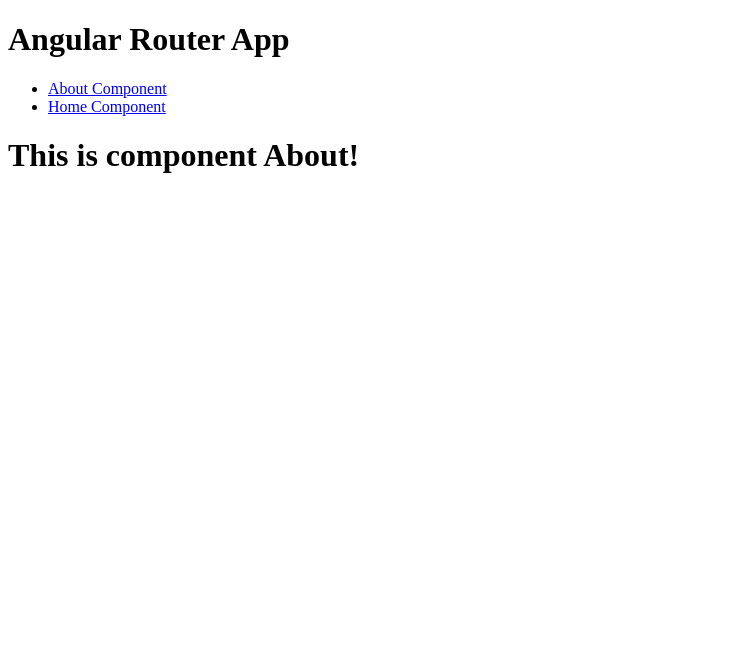
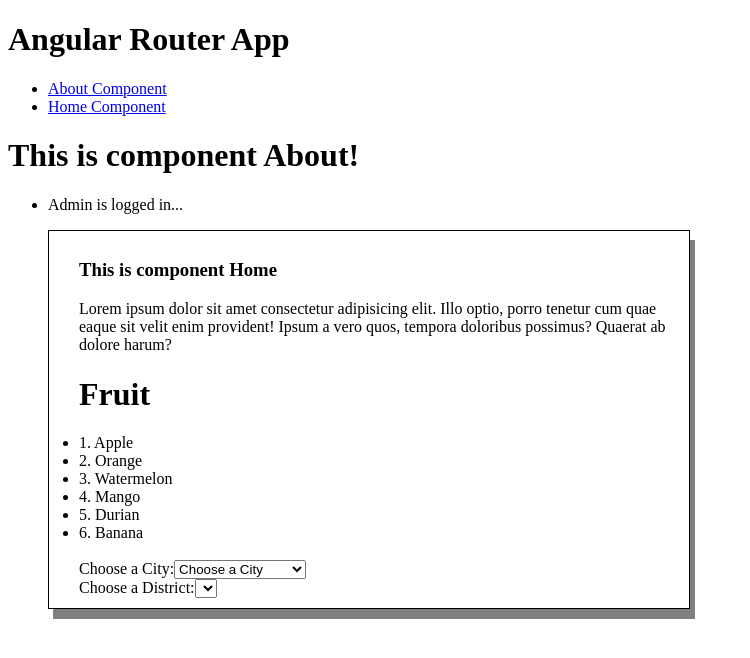
Before and after one commit to quanghuy215/DemoAngular_Github, an Angular app: page /about in a window 1280 px wide. Shown: the top 658 px of the page, without its empty margins (0-750 px from the left). Built offline with nearby package versions, Linux system fonts and the light colour scheme.

Commit message:
practice with ngSwitch

```diff
--- a/src/app/about/about.component.html
+++ b/src/app/about/about.component.html
@@ -1 +1,13 @@
 <h1>This is component About!</h1>
+<ul [ngSwitch]="loginName">
+  <li *ngSwitchCase="'user'">
+    <p>User is logged in...</p>
+  </li>
+  <li *ngSwitchCase="'admin'">
+    <p>Admin is logged in...</p>
+    <app-home></app-home>
+  </li>
+  <li *ngSwitchDefault>
+    <p>Please choose login name</p>
+  </li>
+</ul>
--- a/src/app/about/about.component.ts
+++ b/src/app/about/about.component.ts
@@ -3,13 +3,11 @@
 @Component({
   selector: 'app-about',
   templateUrl: './about.component.html',
-  styleUrls: ['./about.component.scss']
+  styleUrls: ['./about.component.scss'],
 })
 export class AboutComponent implements OnInit {
+  public loginName = 'admin';
+  constructor() {}
 
-  constructor() { }
-
-  ngOnInit(): void {
-  }
-
+  ngOnInit(): void {}
 }
--- a/src/app/home/home.component.scss
+++ b/src/app/home/home.component.scss
@@ -1,8 +1,9 @@
 .test {
-  border    : 1px solid;
-  padding   : 10px;
-  box-shadow: 5px 10px gray;
-  width     : 600px
+  border      : 1px solid;
+  padding     : 10px;
+  box-shadow  : 5px 10px gray;
+  width       : 600px;
+  padding-left: 30px
 }
 
 .table,
--- a/src/app/home/home.component.ts
+++ b/src/app/home/home.component.ts
@@ -71,7 +71,7 @@
     console.log('City = ', this.cities);
   }
   public resetName(): void {
-    console.log('resetName');
+    //console.log('resetName');
     this.name = '';
   }
   public changeCity(event: any) {
```
